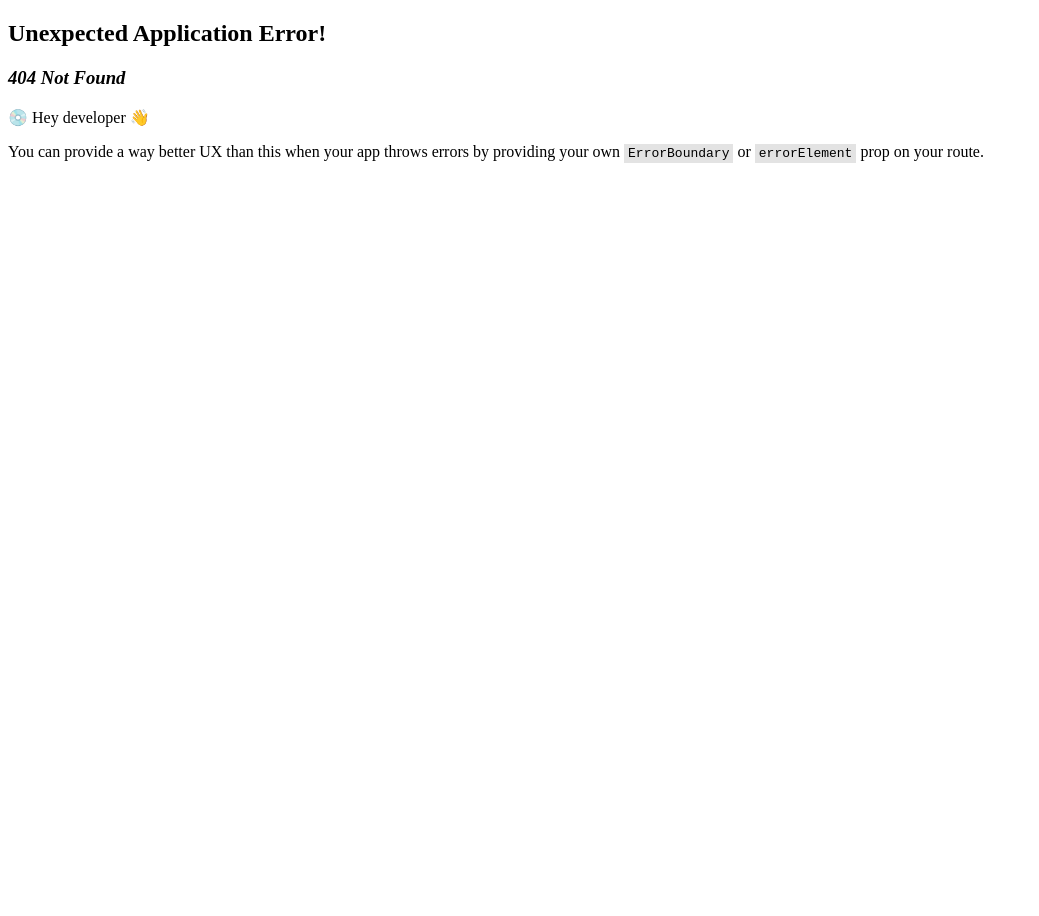
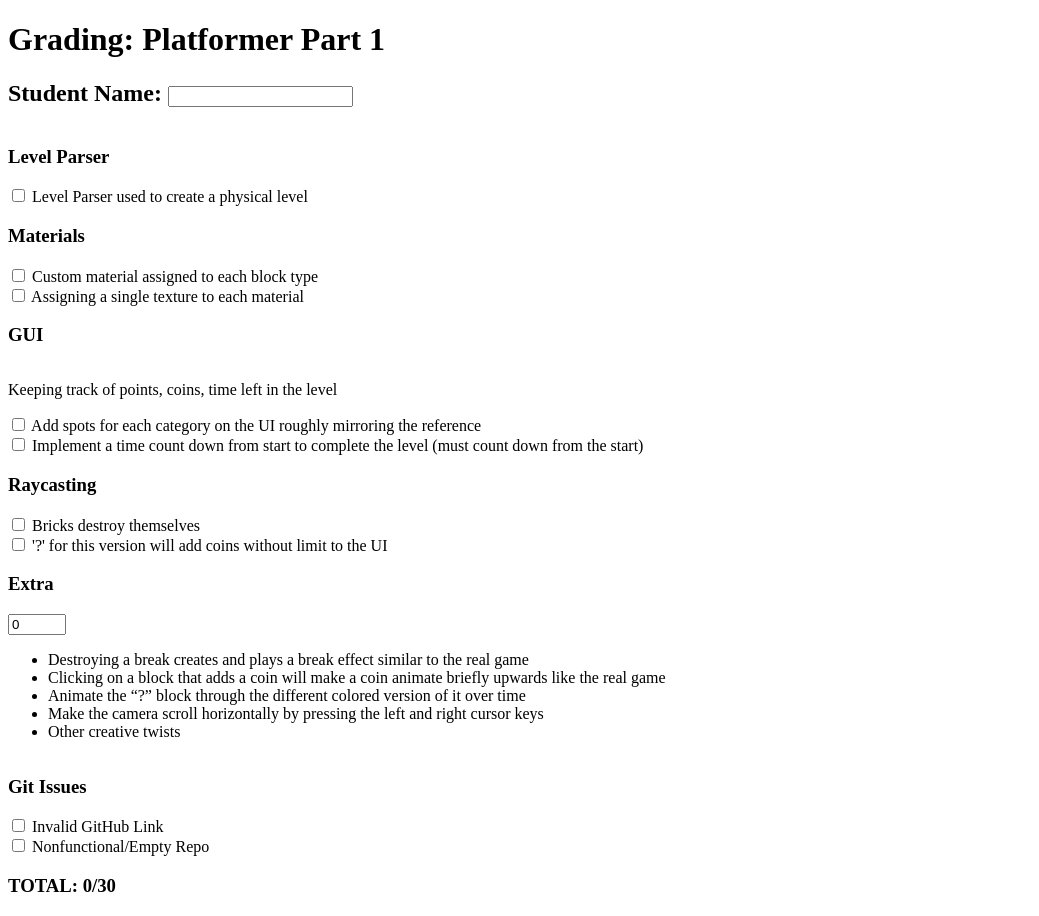
Before and after one commit to ConlynPattison/GameDevGrading, a React (Create React App) app: page /platformer1 in a window 1280 px wide. Before the commit this address had no page. Shown: the whole page, without its empty margins (0-1039 px from the left). Before the commit the page ends 800 px from the top, so only its background shows below. Built offline with nearby package versions, Linux system fonts and the light colour scheme.

Commit message:
Added: platformer part 1

```diff
--- a/src/App.js
+++ b/src/App.js
@@ -2,6 +2,7 @@ import PongPart2 from "./routes/PongPart2";
 import { RouterProvider, createBrowserRouter } from "react-router-dom";
 import Home from "./routes/Home";
 import PongPart1 from "./routes/PongPart1";
+import PlatformerPart1 from "./routes/PlatformerPart1";
 
 const router = createBrowserRouter([
 	{
@@ -15,6 +16,10 @@ const router = createBrowserRouter([
 	{
 		path: "pong2",
 		element: <PongPart2/>
+	},
+	{
+		path: "platformer1",
+		element: <PlatformerPart1/>
 	}
 ])
 
--- a/src/routes/Home.jsx
+++ b/src/routes/Home.jsx
@@ -9,6 +9,7 @@ const Home = () => {
 		<div className={styles.link}>
 			<p onClick={() => navigate("pong1")}> Pong Part 1 </p>
 			<p onClick={() => navigate("pong2")}> Pong Part 2 </p>
+			<p onClick={() => navigate("platformer1")}> Platformer Part 2 </p>
 		</div>
 	)
 }
--- /dev/null
+++ b/src/routes/PlatformerPart1.jsx
@@ -0,0 +1,73 @@
+import { useState, useEffect } from "react";
+import styles from "./Assignments.module.css"
+
+const PlatformerPart1 = () => {
+    const [sum, setSum] = useState(0);
+    const [extra, setExtra] = useState(0);
+    const [checked, setChecked] = useState(0);
+
+    useEffect(() => {
+        setSum(checked + extra);
+    }, [checked, extra])
+
+    const handleExtraChange = (event) => {
+        setExtra(Number(event.target.value));
+    }
+
+    const handleCheck = (event) => {
+        const value = Number(event.target.value);
+        setChecked((prevChecked) => prevChecked + (event.target.checked ? value : -value));
+    }
+
+    return (
+        <div>
+            <header>
+                <h1>Grading: Platformer Part 1</h1>
+            </header>
+            <h2>
+                Student Name: <input type="text" />
+            </h2>
+            <section className={styles.column}>
+                <h3>Level Parser</h3>
+                <label><input type="checkbox" name="parser" value={10} onChange={handleCheck} /> Level Parser used to create a physical level </label>
+            </section>
+            <section className={styles.column}>
+                <h3>Materials</h3>
+                <label><input type="checkbox" name="materials" value={5} onChange={handleCheck} /> Custom material assigned to each block type </label>
+                <label><input type="checkbox" name="materials" value={5} onChange={handleCheck} /> Assigning a single texture to each material </label>
+            </section>
+            <section className={styles.column}>
+                <h3>GUI</h3>
+                <p>Keeping track of points, coins, time left in the level</p>
+                <label><input type="checkbox" name="gui" value={3} onChange={handleCheck} /> Add spots for each category on the UI roughly mirroring the reference </label>
+                <label><input type="checkbox" name="gui" value={2} onChange={handleCheck} /> Implement a time count down from start to complete the level (must count down from the start) </label>
+            </section>
+            <section className={styles.column}>
+                <h3>Raycasting</h3>
+                <label><input type="checkbox" name="raycasting" value={2.5} onChange={handleCheck} /> Bricks destroy themselves </label>
+                <label><input type="checkbox" name="raycasting" value={2.5} onChange={handleCheck} /> '?' for this version will add coins without limit to the UI </label>
+            </section>
+            <section className={styles.column}>
+                <h3>Extra</h3>
+                <input className={styles.open} type="number" value={extra} max={5} min={0} onChange={handleExtraChange} />
+                <ul>
+                    <li>Destroying a break creates and plays a break effect similar to the real game</li>
+                    <li>Clicking on a block that adds a coin will make a coin animate briefly upwards like the real game</li>
+                    <li>Animate the “?” block through the different colored version of it over time</li>
+                    <li>Make the camera scroll horizontally by pressing the left and right cursor keys</li>
+                    <li>Other creative twists</li>
+                </ul>
+            </section>
+            <section className={styles.column}>
+                <h3>Git Issues</h3>
+                <label><input type="checkbox" name="git" value={-1.5} onChange={handleCheck} /> Invalid GitHub Link </label>
+                <label><input type="checkbox" name="git" value={-1.5} onChange={handleCheck} /> Nonfunctional/Empty Repo </label>
+            </section>
+            <h3>
+                TOTAL: {sum}/30
+            </h3>
+        </div>
+    );
+}
+
+export default PlatformerPart1;
```
